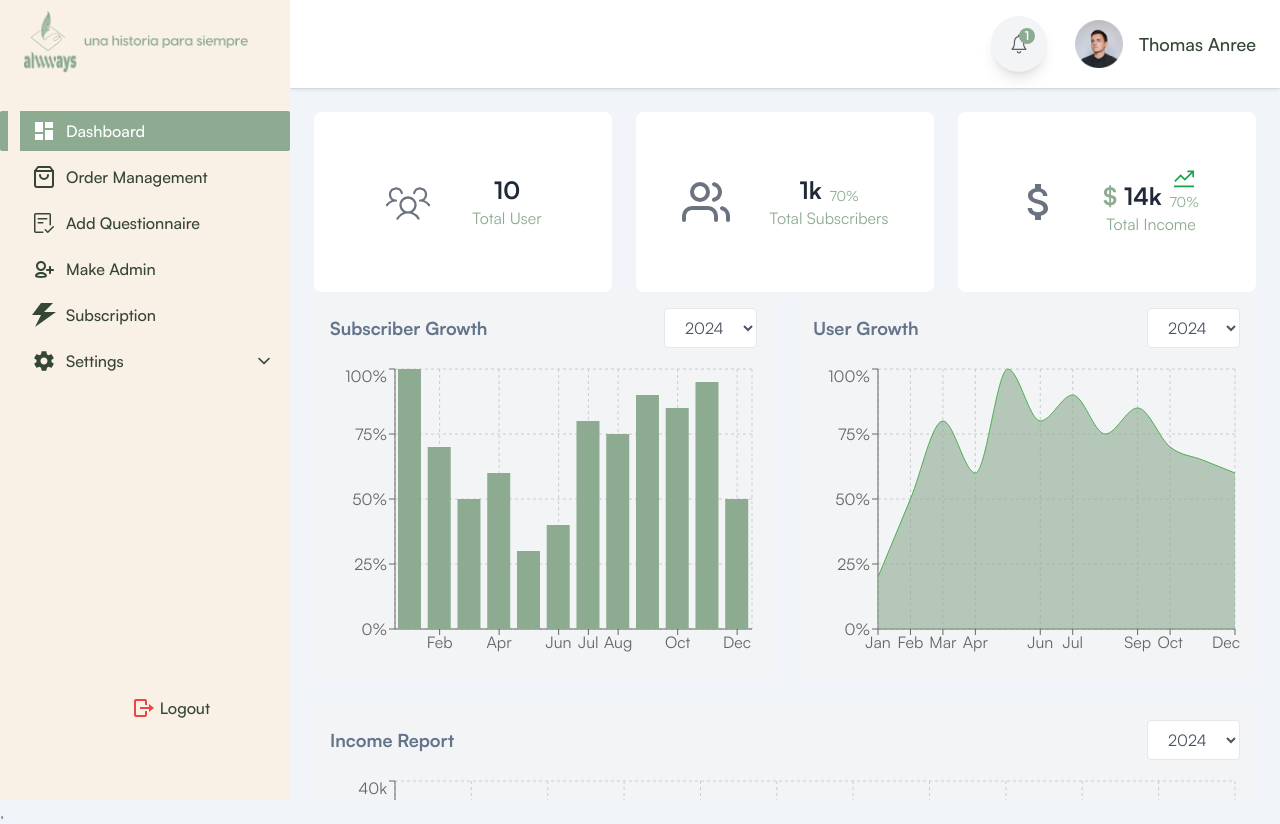
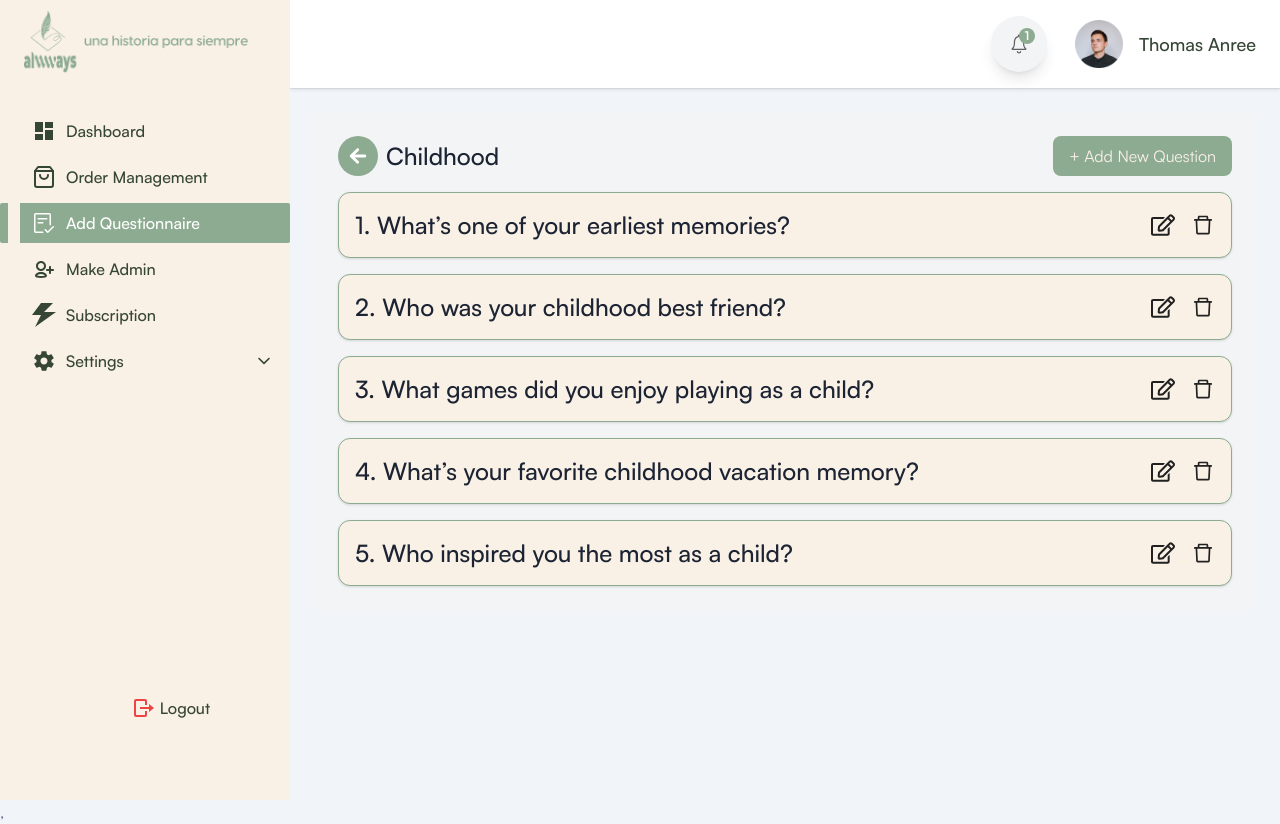
Before and after one commit to shuvo-art/Merged_Project, a React (Vite) app: page /addQuestionnaire/previewQuestion/1 in a window 1280 px wide. Before the commit this address led to /. Built offline with nearby package versions, Linux system fonts and the light colour scheme; sample sign-in values are in the browser's storage.

Commit message:
add questionnarie  funcitonality  added

```diff
--- a/src/App.jsx
+++ b/src/App.jsx
@@ -18,6 +18,7 @@ import ForgotPassword from "./pages/Authentication/ForgotPasswordForm";
 import VerificationCode from "./pages/Authentication/OTPVerificationForm";
 import ResetPasswordForm from "./pages/Authentication/ResetPasswordForm";
 import Congratulations from "./pages/Authentication/Congratulations";
+import PreviewQuestion from "./components/Dashboard/Questionnarie/PreviewQuestion";
 
 function Routers() {
   const [loading, setLoading] = useState(true);
@@ -89,6 +90,15 @@ function Routers() {
           }
         />
         <Route
+          path="/addQuestionnaire/previewQuestion/:sectionId"
+          element={
+            <>
+              <PageTitle title="alwways | Preview Questions" />
+              <PreviewQuestion />
+            </>
+          }
+        />
+        <Route
           path="makeAdmin"
           element={
             <>
--- /dev/null
+++ b/src/components/Dashboard/Questionnarie/PreviewQuestion.jsx
@@ -0,0 +1,201 @@
+import React, { useState } from "react";
+import { AiOutlineDelete } from "react-icons/ai";
+import { FaRegEdit } from "react-icons/fa";
+import { useParams, useNavigate } from "react-router-dom";
+import Swal from "sweetalert2";
+import { initialSections } from "../../../database/Questionnarie";
+import Modal from "../../../pages/Modals/Modal";
+import { IoMdArrowRoundBack } from "react-icons/io";
+
+const PreviewQuestions = () => {
+  const { sectionId } = useParams(); // Extract sectionId from the route
+  const id = parseFloat(sectionId); // Convert sectionId to number
+  const navigate = useNavigate();
+
+  // Find the corresponding section
+  const section = initialSections.find((sec) => sec.id === id);
+
+  // State variables
+  const [questions, setQuestions] = useState(section?.questions || []);
+  const [isAddModalOpen, setIsAddModalOpen] = useState(false);
+  const [isEditModalOpen, setIsEditModalOpen] = useState(false);
+  const [newQuestions, setNewQuestions] = useState([""]);
+  const [currentQuestion, setCurrentQuestion] = useState(null);
+  const [editedQuestionText, setEditedQuestionText] = useState("");
+
+  // Add a new question modal
+  const openAddModal = () => {
+    setNewQuestions([""]);
+    setIsAddModalOpen(true);
+  };
+
+  // Edit question modal
+  const openEditModal = (question) => {
+    setCurrentQuestion(question);
+    setEditedQuestionText(question.text);
+    setIsEditModalOpen(true);
+  };
+
+  // Handle adding questions
+  const handleAddQuestion = () => {
+    const validQuestions = newQuestions.filter((q) => q.trim() !== "");
+    const addedQuestions = validQuestions.map((text, index) => ({
+      id: questions.length + index + 1,
+      text,
+    }));
+    setQuestions([...questions, ...addedQuestions]);
+    setIsAddModalOpen(false);
+  };
+
+  // Handle editing a question
+  const handleEditQuestion = () => {
+    const updatedQuestions = questions.map((q) =>
+      q.id === currentQuestion.id ? { ...q, text: editedQuestionText } : q
+    );
+    setQuestions(updatedQuestions);
+    setIsEditModalOpen(false);
+  };
+
+  // Delete a question with confirmation
+  const handleDeleteQuestion = (question) => {
+    Swal.fire({
+      title: "Are you sure?",
+      text: `Do you really want to delete this question?`,
+      icon: "warning",
+      showCancelButton: true,
+      confirmButtonColor: "#d33",
+      cancelButtonColor: "#3085d6",
+      confirmButtonText: "Yes, delete it!",
+    }).then((result) => {
+      if (result.isConfirmed) {
+        setQuestions(questions.filter((q) => q.id !== question.id));
+        Swal.fire("Deleted!", "The question has been deleted.", "success");
+      }
+    });
+  };
+
+  // Add more question inputs
+  const addMoreQuestionInput = () => {
+    setNewQuestions([...newQuestions, ""]);
+  };
+
+  // Handle question input change
+  const handleQuestionInputChange = (index, value) => {
+    const updatedQuestions = [...newQuestions];
+    updatedQuestions[index] = value;
+    setNewQuestions(updatedQuestions);
+  };
+
+  // Navigate back
+  const handleBack = () => {
+    navigate(-1); // Navigate to the previous page
+  };
+
+  return (
+    <div className="p-6 bg-gray-100 rounded-lg">
+      {/* Header */}
+      <div className="flex items-center justify-between mb-4">
+        <div className="flex items-center justify-center gap-2">
+          <button
+            onClick={handleBack}
+            className="text-lg bg-[#8CAB91] p-2 rounded-full"
+          >
+            <IoMdArrowRoundBack className="text-white text-2xl" />
+          </button>
+          <h1 className="text-2xl font-medium text-black">{section?.name}</h1>
+        </div>
+        <button
+          onClick={openAddModal}
+          className="bg-[#8CAB91] text-[#FAF1E6] px-4 py-2 rounded-lg"
+        >
+          + Add New Question
+        </button>
+      </div>
+
+      {/* Questions List */}
+      <div className="space-y-4">
+        {questions.map((question, index) => (
+          <div
+            key={question.id}
+            className="flex items-center justify-between bg-[#FAF1E6] p-4 rounded-xl shadow border border-[#8CAB91]"
+          >
+            <p className="text-black text-2xl font-medium ">
+              {index + 1}. {question.text}
+            </p>
+            <div className="flex items-center space-x-4 text-[#212121]">
+              <button onClick={() => openEditModal(question)}>
+                <FaRegEdit className="text-2xl" />
+              </button>
+              <button onClick={() => handleDeleteQuestion(question)}>
+                <AiOutlineDelete className="text-2xl" />
+              </button>
+            </div>
+          </div>
+        ))}
+      </div>
+
+      {/* Add Question Modal */}
+      <Modal
+        title="Add New Question"
+        isOpen={isAddModalOpen}
+        onClose={() => setIsAddModalOpen(false)}
+      >
+        <div className="space-y-4">
+          {newQuestions.map((q, index) => (
+            <div key={index} className="flex items-center space-x-2">
+              <input
+                type="text"
+                placeholder="Type question here"
+                value={q}
+                onChange={(e) =>
+                  handleQuestionInputChange(index, e.target.value)
+                }
+                className="w-full border rounded px-4 py-2"
+              />
+              {index === newQuestions.length - 1 && (
+                <button
+                  onClick={addMoreQuestionInput}
+                  className="bg-[#8CAB91] text-white px-2 py-1 rounded"
+                >
+                  +
+                </button>
+              )}
+            </div>
+          ))}
+        </div>
+        <button
+          onClick={handleAddQuestion}
+          className="bg-[#8CAB91] text-white px-4 py-2 rounded-lg w-full mt-4"
+        >
+          Publish
+        </button>
+      </Modal>
+
+      {/* Edit Question Modal */}
+      <Modal
+        title="Edit Question"
+        isOpen={isEditModalOpen}
+        onClose={() => setIsEditModalOpen(false)}
+      >
+        <div className="mb-4">
+          <label className="block font-medium mb-1">Question</label>
+          <input
+            type="text"
+            placeholder="Edit question here"
+            value={editedQuestionText}
+            onChange={(e) => setEditedQuestionText(e.target.value)}
+            className="w-full border rounded px-4 py-2"
+          />
+        </div>
+        <button
+          onClick={handleEditQuestion}
+          className="bg-[#8CAB91] text-white px-4 py-2 rounded-lg w-full"
+        >
+          Publish
+        </button>
+      </Modal>
+    </div>
+  );
+};
+
+export default PreviewQuestions;
--- /dev/null
+++ b/src/database/Questionnarie.js
@@ -0,0 +1,67 @@
+export const initialSections = [
+    {
+      id: 1,
+      name: "Childhood",
+      questionsAdded: 5,
+      totalQuestions: 10,
+      questions: [
+        { id: 1, text: "What’s one of your earliest memories?" },
+        { id: 2, text: "Who was your childhood best friend?" },
+        { id: 3, text: "What games did you enjoy playing as a child?" },
+        { id: 4, text: "What’s your favorite childhood vacation memory?" },
+        { id: 5, text: "Who inspired you the most as a child?" },
+      ],
+    },
+    {
+      id: 2,
+      name: "Family",
+      questionsAdded: 5,
+      totalQuestions: 10,
+      questions: [
+        { id: 1, text: "Who is your closest family member?" },
+        { id: 2, text: "What’s your favorite family tradition?" },
+        { id: 3, text: "How did your parents influence you?" },
+        { id: 4, text: "What’s a funny family memory you cherish?" },
+        { id: 5, text: "How did your family celebrate holidays?" },
+      ],
+    },
+    {
+      id: 3,
+      name: "Love",
+      questionsAdded: 5,
+      totalQuestions: 10,
+      questions: [
+        { id: 1, text: "What’s your definition of love?" },
+        { id: 2, text: "Who was your first love?" },
+        { id: 3, text: "What qualities do you admire in a partner?" },
+        { id: 4, text: "How do you express love to others?" },
+        { id: 5, text: "What’s the most romantic gesture you’ve received?" },
+      ],
+    },
+    {
+      id: 4,
+      name: "Friends",
+      questionsAdded: 5,
+      totalQuestions: 10,
+      questions: [
+        { id: 1, text: "Who was your first best friend?" },
+        { id: 2, text: "What activities do you enjoy with your friends?" },
+        { id: 3, text: "How do you maintain friendships over time?" },
+        { id: 4, text: "What qualities do you value most in a friend?" },
+        { id: 5, text: "What’s a favorite memory with your friends?" },
+      ],
+    },
+    {
+      id: 5,
+      name: "Others",
+      questionsAdded: 5,
+      totalQuestions: 10,
+      questions: [
+        { id: 1, text: "What’s a goal you’ve recently achieved?" },
+        { id: 2, text: "What’s your favorite hobby?" },
+        { id: 3, text: "What’s a life lesson you’ve learned recently?" },
+        { id: 4, text: "What inspires you to grow?" },
+        { id: 5, text: "How do you spend your free time?" },
+      ],
+    },
+  ];
--- a/src/pages/Dashboard/AddQuestionnaire.jsx
+++ b/src/pages/Dashboard/AddQuestionnaire.jsx
@@ -4,28 +4,23 @@ import { FaRegEdit } from "react-icons/fa";
 import { IoEyeOutline } from "react-icons/io5";
 import Modal from "../Modals/Modal";
 import Swal from "sweetalert2";
-
-const initialSections = [
-  { id: 1, name: "Childhood", questionsAdded: 5, totalQuestions: 10 },
-  { id: 2, name: "Family", questionsAdded: 5, totalQuestions: 10 },
-  { id: 3, name: "Love", questionsAdded: 5, totalQuestions: 10 },
-  { id: 4, name: "Friends", questionsAdded: 5, totalQuestions: 10 },
-  { id: 5, name: "Others", questionsAdded: 5, totalQuestions: 10 },
-];
+import { Link, useNavigate } from "react-router-dom";
+import { initialSections } from "../../database/Questionnarie";
 
 const Questionnaire = () => {
   const [sections, setSections] = useState(initialSections);
-  const [showModal, setShowModal] = useState(false);
+  const [isModalOpen, setIsModalOpen] = useState(false);
   const [modalType, setModalType] = useState("add");
   const [currentSection, setCurrentSection] = useState(null);
   const [sectionName, setSectionName] = useState("");
   const [sectionQuestions, setSectionQuestions] = useState("");
+  const navigate = useNavigate();
 
   const openAddModal = () => {
     setModalType("add");
     setSectionName("");
     setSectionQuestions("");
-    setShowModal(true);
+    setIsModalOpen(true);
   };
 
   const openEditModal = (section) => {
@@ -33,7 +28,7 @@ const Questionnaire = () => {
     setCurrentSection(section);
     setSectionName(section.name);
     setSectionQuestions(section.totalQuestions.toString());
-    setShowModal(true);
+    setIsModalOpen(true);
   };
 
   const handleAddSection = () => {
@@ -42,19 +37,24 @@ const Questionnaire = () => {
       name: sectionName || `New Section ${sections.length + 1}`,
       questionsAdded: 0,
       totalQuestions: parseInt(sectionQuestions, 10) || 10,
+      questions: [],
     };
     setSections([...sections, newSection]);
-    setShowModal(false);
+    setIsModalOpen(false);
   };
 
   const handleEditSection = () => {
     const updatedSections = sections.map((section) =>
       section.id === currentSection.id
-        ? { ...section, name: sectionName, totalQuestions: parseInt(sectionQuestions, 10) }
+        ? {
+            ...section,
+            name: sectionName,
+            totalQuestions: parseInt(sectionQuestions, 10),
+          }
         : section
     );
     setSections(updatedSections);
-    setShowModal(false);
+    setIsModalOpen(false);
   };
 
   const handleDeleteSection = (section) => {
@@ -69,7 +69,11 @@ const Questionnaire = () => {
     }).then((result) => {
       if (result.isConfirmed) {
         setSections(sections.filter((s) => s.id !== section.id));
-        Swal.fire("Deleted!", `The section "${section.name}" has been deleted.`, "success");
+        Swal.fire(
+          "Deleted!",
+          `The section "${section.name}" has been deleted.`,
+          "success"
+        );
       }
     });
   };
@@ -85,6 +89,7 @@ const Questionnaire = () => {
           + Add new Section
         </button>
       </div>
+
       <div className="space-y-4">
         {sections.map((section) => (
           <div
@@ -92,15 +97,18 @@ const Questionnaire = () => {
             className="flex items-center justify-between bg-[#FFFDFA] p-4 rounded-lg shadow border border-[#8CAB91]"
           >
             <div>
-              <h2 className="text-2xl font-medium text-black">{section.name}</h2>
+              <h2 className="text-2xl font-medium text-black">
+                {section.name}
+              </h2>
               <p className="text-sm text-[#8CAB91]">
-                {section.questionsAdded}/{section.totalQuestions} Question Added
+                {section.questionsAdded}/{section.totalQuestions} Questions
+                Added
               </p>
             </div>
             <div className="flex items-center space-x-4 text-[#8CAB91]">
-              <button>
+              <Link to={`/addQuestionnaire/previewQuestion/${section.id}`}>
                 <IoEyeOutline className="text-2xl" />
-              </button>
+              </Link>
               <button onClick={() => handleDeleteSection(section)}>
                 <AiOutlineDelete className="text-2xl" />
               </button>
@@ -112,11 +120,10 @@ const Questionnaire = () => {
         ))}
       </div>
 
-      {/* Reusable Add/Edit Modal */}
       <Modal
         title={modalType === "add" ? "Add New Section" : "Edit Section"}
-        isOpen={showModal}
-        onClose={() => setShowModal(false)}
+        isOpen={isModalOpen}
+        onClose={() => setIsModalOpen(false)}
       >
         <div className="mb-4">
           <label className="block font-medium mb-1">Section Name</label>
@@ -129,7 +136,7 @@ const Questionnaire = () => {
           />
         </div>
         <div className="mb-4">
-          <label className="block font-medium mb-1">Number of questions</label>
+          <label className="block font-medium mb-1">Number of Questions</label>
           <input
             type="number"
             placeholder="Type here"
```
